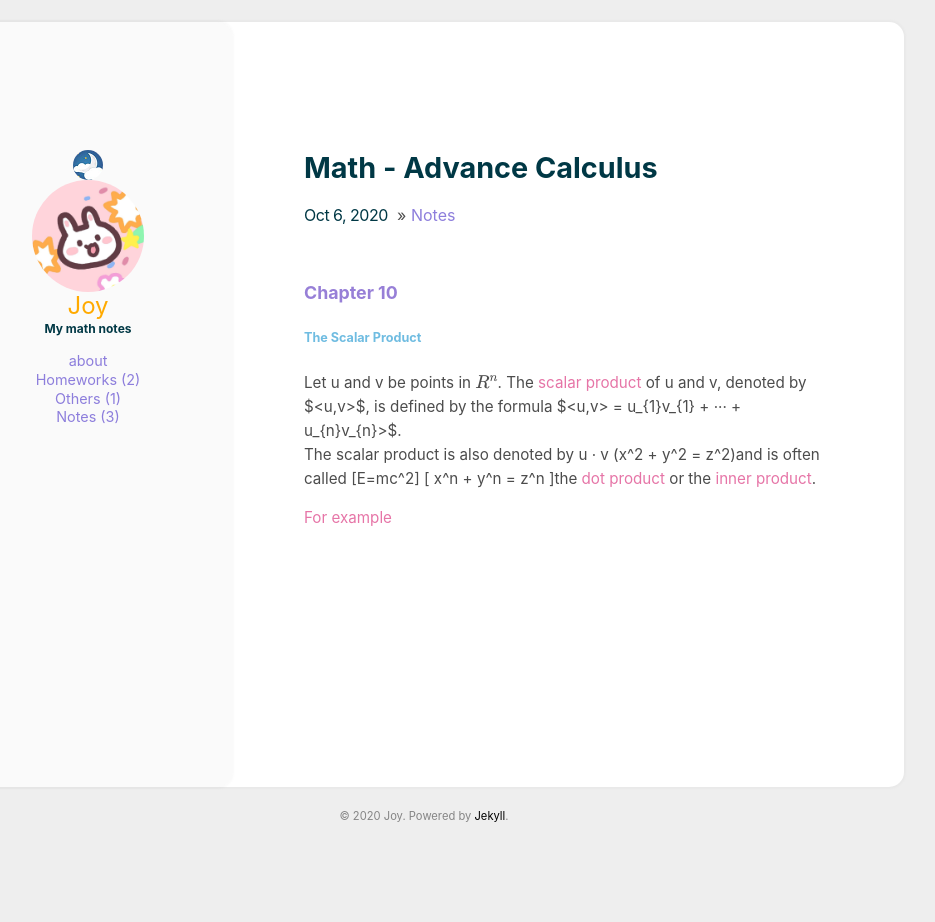
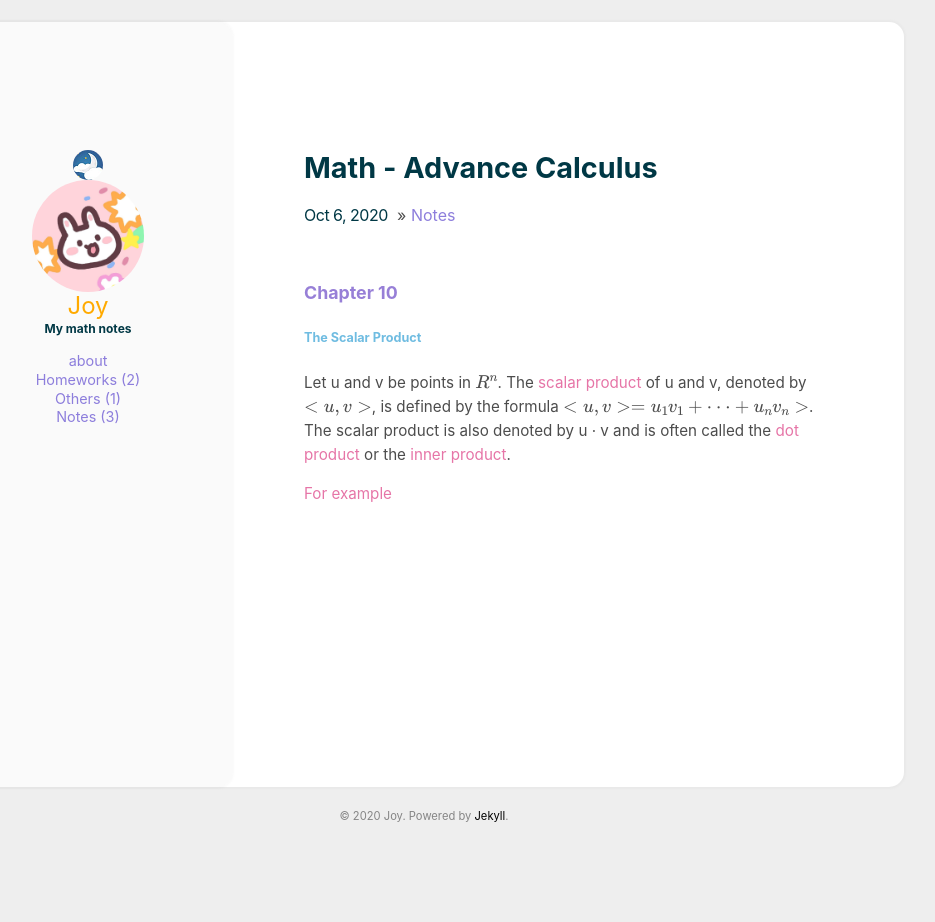
Before and after one commit to Joy3Luo/Joy3luo.github.io, a Jekyll site: the page built from _posts/2020-10-06-Advance_calculus.md, in a window 1280 px wide. Shown: the whole page, without its empty margins (216-1151 px from the left). Built offline with Jekyll 4.4.1, drawn with Linux system fonts in a browser that asks for light colours.

Commit message:
Update 2020-10-06-Advance_calculus.md

```diff
--- a/_posts/2020-10-06-Advance_calculus.md
+++ b/_posts/2020-10-06-Advance_calculus.md
@@ -9,7 +9,7 @@ comments: true
 
 ### <font color= 977FD7>Chapter 10</font>
 ##### <font color= 6FBCE1> The Scalar Product</font>
-Let u and v be points in $$R^n$$. The <font color= E675A7>scalar product</font> of u and v, denoted by $<u,v>$, is defined by the formula $<u,v> = u_{1}v_{1} + ··· + u_{n}v_{n}>$. <br/>
-The scalar product is also denoted by u · v \(x^2 + y^2 = z^2\)and is often called \[E=mc^2\] \[ x^n + y^n = z^n \]the <font color= E675A7>dot product</font> or the <font color= E675A7>inner product</font>.
+Let u and v be points in $$R^n$$. The <font color= E675A7>scalar product</font> of u and v, denoted by $$<u,v>$$, is defined by the formula $$<u,v> = u_{1}v_{1} + ··· + u_{n}v_{n}>$$. <br/>
+The scalar product is also denoted by u · v and is often called the <font color= E675A7>dot product</font> or the <font color= E675A7>inner product</font>.
 
 <font color= E675A7> For example</font>
```
